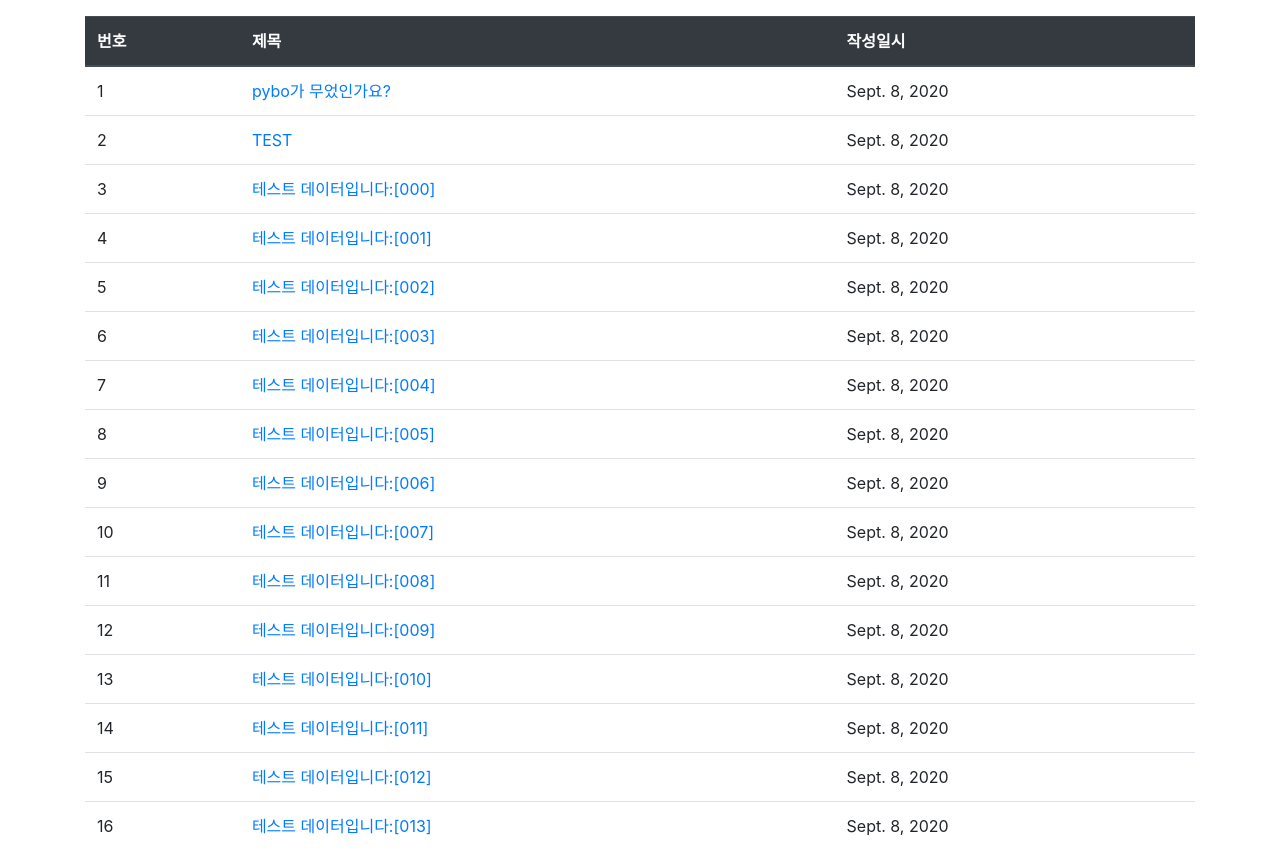
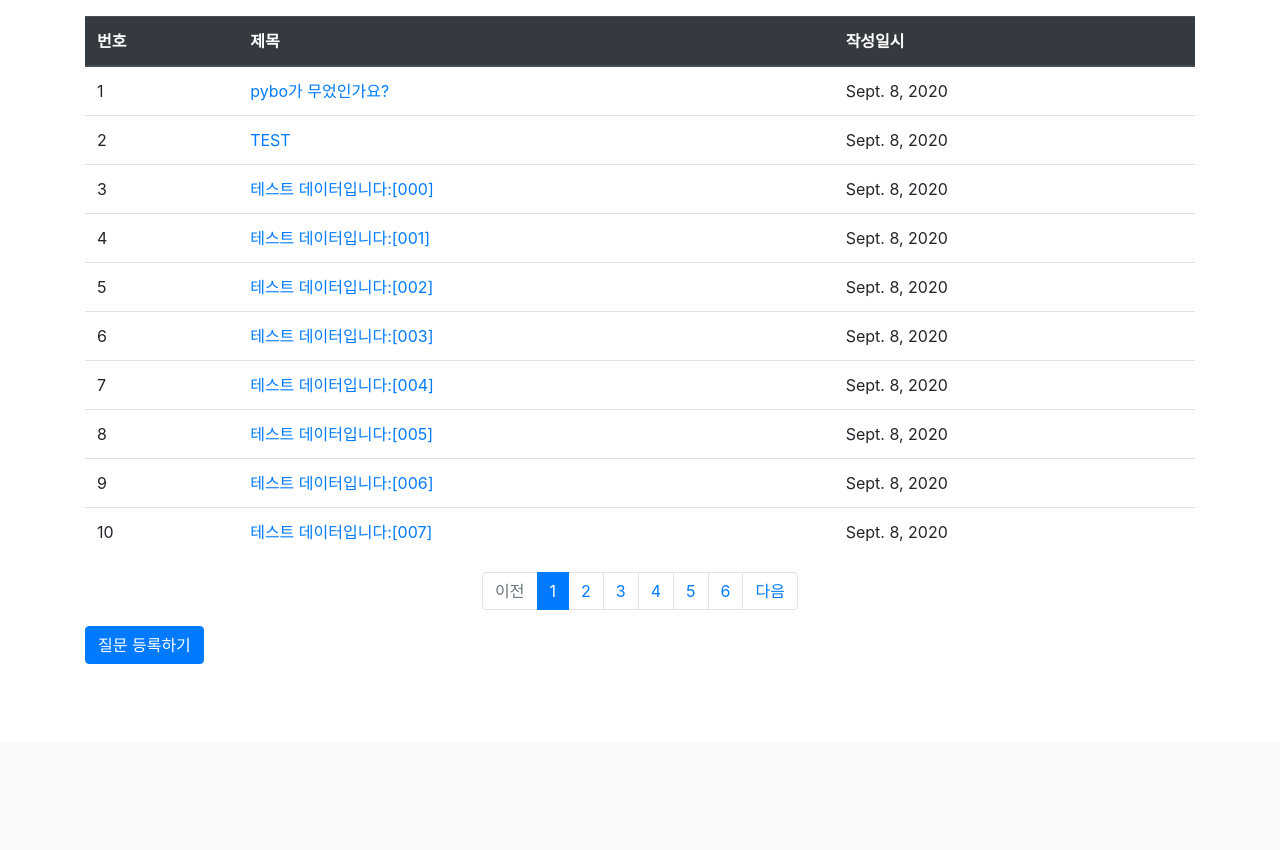
Before and after one commit to JoGangMin/pybo_clone, a Django app: page /pybo/ in a window 1280 px wide. Shown: the part 57-907 px from the top of the page. After the commit the page ends 721 px from the top, so only its background shows below. Run offline with Django 3.2, Linux system fonts and the light colour scheme; data comes from the database, SQL or seed files in the repository; both versions use the stored data as it was after the commit; some libraries are stand-ins or nearby versions.

Commit message:
done 03-02

```diff
--- a/pybo/views.py
+++ b/pybo/views.py
@@ -1,15 +1,26 @@
 from django.shortcuts import render, get_object_or_404, redirect
 from django.http import HttpResponse
 from django.utils import timezone
-
+from django.core.paginator import Paginator
 
 from .models import Question, Answer
 from .forms import QuestionForm, AnswerForm
 
 def index(request):
+    """
+    pybo 목록출력
+    """
+    #입력 피라미터
+    page = request.GET.get('page','1') # 페이지
+
+    #조회
     question_list = Question.objects.order_by('-create_date')
-    context = {'question_list' : question_list}
 
+    #페이징 처리
+    paginator = Paginator(question_list, 10)    # 페이지당 10개씩 보여주기
+    page_obj = paginator.get_page(page)
+
+    context = {'question_list' : page_obj}
     return render(request, 'pybo/question_list.html', context)
 
 
--- a/templates/pybo/question_list.html
+++ b/templates/pybo/question_list.html
@@ -27,6 +27,44 @@
            {% endif %}
         </tbody>
     </table>
+    <!-- 페이징처리 시작 -->
+    <ul class="pagination justify-content-center">
+        <!-- 이전페이지 -->
+        {% if question_list.has_previous %}
+        <li class="page-item">
+            <a class="page-link" href="?page={{ question_list.previous_page_number }}">이전</a>
+        </li>
+        {% else %}
+        <li class="page-item disabled">
+            <a class="page-link" tabindex="-1" aria-disabled="true" href="#">이전</a>
+        </li>
+        {% endif %}
+        <!-- 페이지리스트 -->
+        {% for page_number in question_list.paginator.page_range %}
+            {% if page_number >= question_list.number|add:-5 and page_number <= question_list.number|add:5 %}
+            {% if page_number == question_list.number %}
+            <li class="page-item active" aria-current="page">
+                <a class="page-link" href="?page={{ page_number }}">{{ page_number }}</a>
+            </li>
+            {% else %}
+            <li class="page-item">
+                <a class="page-link" href="?page={{ page_number }}">{{ page_number }}</a>
+            </li>
+            {% endif %}
+            {% endif %}
+        {% endfor %}
+        <!-- 다음페이지 -->
+        {% if question_list.has_next %}
+        <li class="page-item">
+            <a class="page-link" href="?page={{ question_list.next_page_number }}">다음</a>
+        </li>
+        {% else %}
+        <li class="page-item disabled">
+            <a class="page-link" tabindex="-1" aria-disabled="true" href="#">다음</a>
+        </li>
+        {% endif %}
+    </ul>
+    <!-- 페이징처리 끝 -->
     <a href="{% url 'pybo:question_create' %}" class="btn btn-primary">질문 등록하기</a>
 </div>
 {% endblock %}
```
Also changed, not shown: db.sqlite3.
